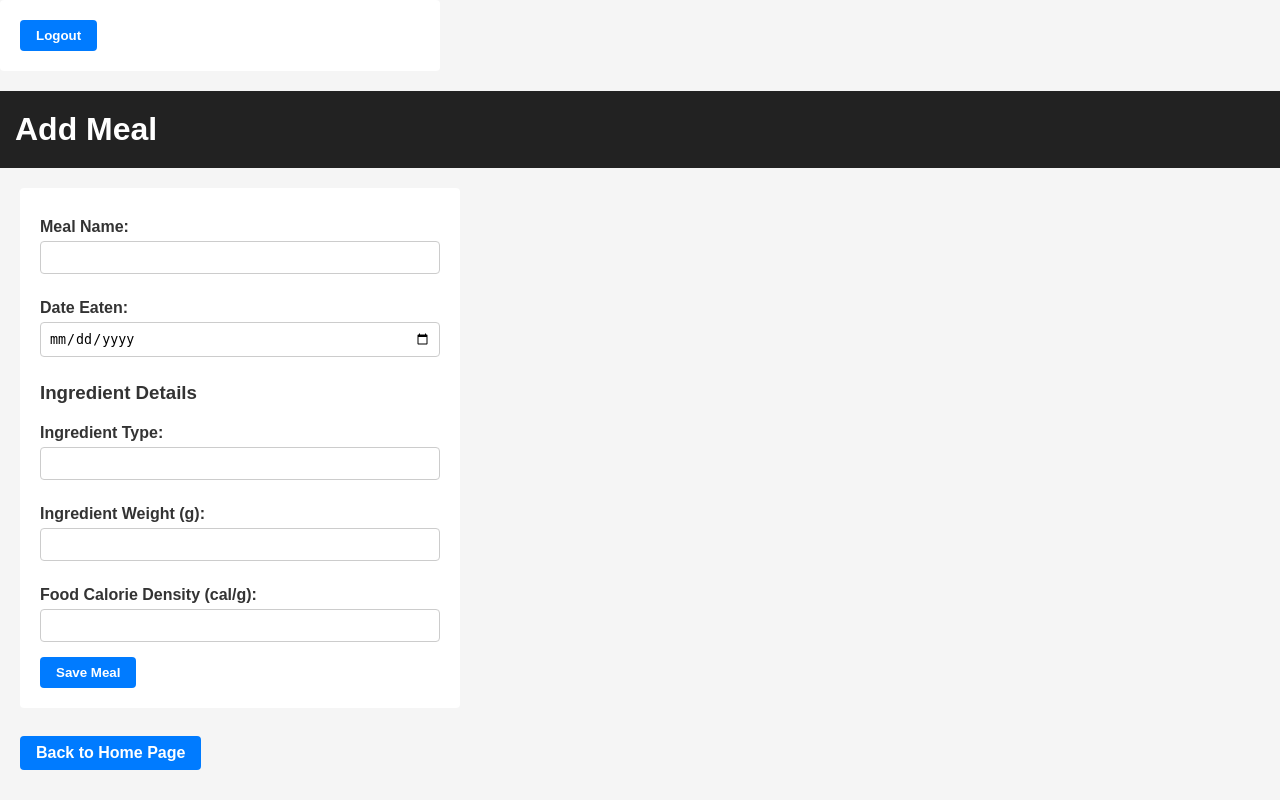
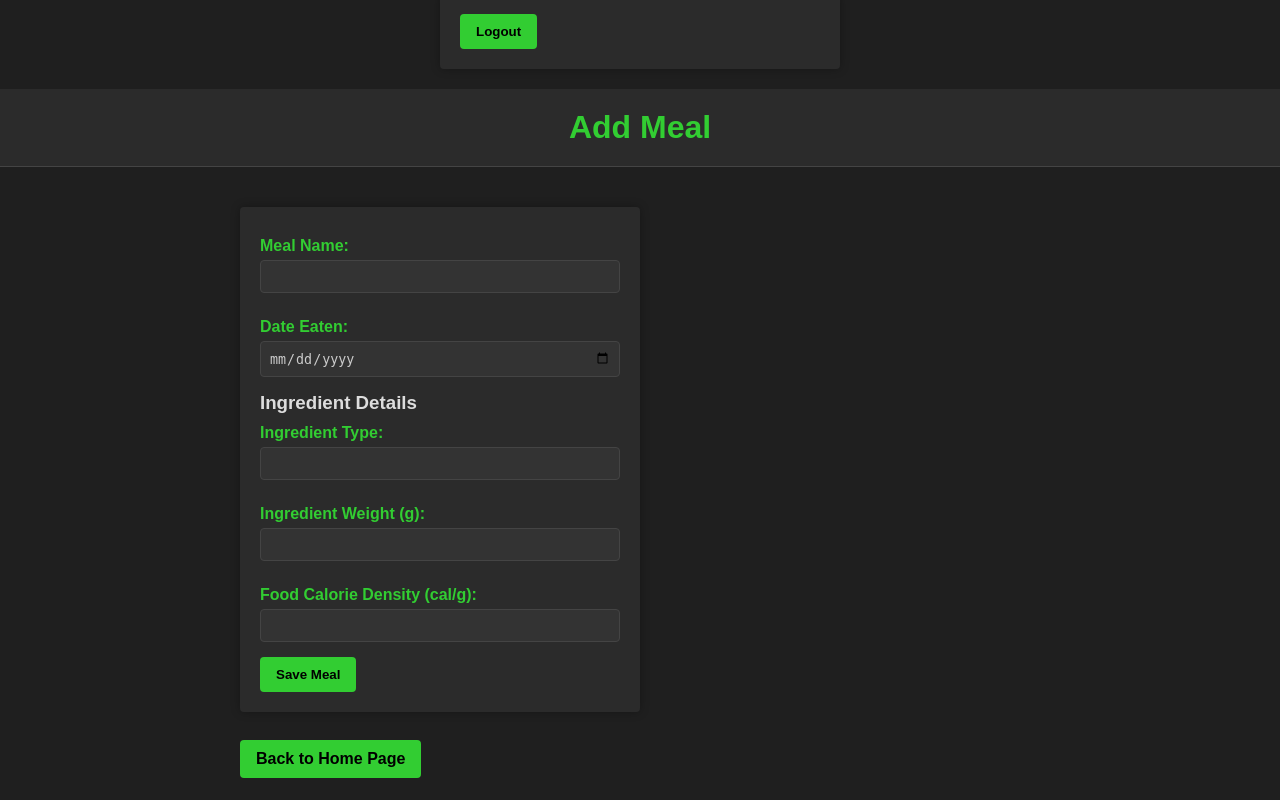
Before and after one commit to gringobamba/350-Project, a Flask app: page /add_meal in a window 1280 px wide. Run offline with Flask 3, Linux system fonts and the light colour scheme; the visitor is signed in with stand-in values (Sample User, id 1).

Commit message:
fixed some of the html and paths

```diff
--- a/static/css/styles.css
+++ b/static/css/styles.css
@@ -1,66 +1,74 @@
-/* =================================
-   Existing alert message styles
-   ================================= */
-   .alert {
-    padding: 10px;
-    margin-bottom: 15px;
-    border-radius: 4px;
+
+:root {
+    --background-color: #1f1f1f;  /* Overall dark background */
+    --card-bg: #2b2b2b;          /* Slightly lighter section background */
+    --accent-color: #32cd32;     /* Lime green accent */
+    --text-color: #dddddd;       /* Default text color */
+    --border-color: #444444;     /* For input borders, etc. */
+    --error-color: #ff4d4d;      /* For error alerts */
+    --success-bg: #264d26;       /* For success alerts background */
+    --success-text: #32cd32;     /* For success alert text/border */
+    --info-bg: #1e2d40;          /* For info alert background */
+    --info-text: #4da6ff;        /* For info alert text/border */
 }
 
-.alert.success {
-    color: #3c763d;
-    border: 1px solid #3c763d;
-    background-color: #dff0d8;
+
+html, body {
+    height: 100%;
+    margin: 0;
+    padding: 0;
+    background-color: var(--background-color);
+    color: var(--text-color);
+    font-family: Arial, sans-serif; /* Choose your preferred font */
 }
 
-.alert.error {
-    color: red;
-    border: 1px solid red;
-    background-color: #ffdede;
-}
 
-.alert.info {
-    color: rgb(77, 103, 190);
-    border: 1px solid rgb(77, 103, 190);
-    background-color: #d0e1f5;
-}
-
-/* =================================
-   Base Styles
-   ================================= */
-html, body {
-    margin: 0;
-    padding: 0;
-    font-family: Arial, sans-serif; /* Replace with your preferred font */
-    background-color: #f5f5f5;
-    color: #333;
+body {
+    display: flex;
+    flex-direction: column;
+    justify-content: center; /* Vertical center */
+    align-items: center;     /* Horizontal center */
 }
 
 header {
-    background-color: #222;
-    color: #fff;
-    padding: 10px 15px;
+    width: 100%;
+    box-sizing: border-box;
+    background-color: var(--card-bg);
+    color: var(--accent-color);
+    padding: 20px;
+    text-align: center;
+    margin-bottom: 20px;
+    /* Optional shadow or border */
+    border-bottom: 1px solid var(--border-color);
 }
 
 h1, h2, h3, h4 {
     margin: 0;
-    padding: 10px 0;
+    padding: 0;
 }
 
-/* Spacing around main content sections */
 section {
     margin: 20px;
+    width: 100%;
+    max-width: 800px; /* Keep content from going super wide */
+    box-sizing: border-box;
 }
 
-/* =================================
-   Form Styles
-   ================================= */
+footer {
+    margin-top: 20px;
+    text-align: center;
+    color: var(--accent-color);
+}
+
 form {
-    background-color: #fff;
+    background-color: var(--card-bg);
     padding: 20px;
     border-radius: 4px;
     margin-bottom: 20px;
-    max-width: 400px; /* Set a max width to keep forms contained */
+    width: 100%;
+    max-width: 400px;
+    box-sizing: border-box;
+    box-shadow: 0 0 10px rgba(0, 0, 0, 0.3);
 }
 
 label {
@@ -68,6 +76,7 @@ label {
     margin-top: 10px;
     margin-bottom: 5px;
     font-weight: bold;
+    color: var(--accent-color);
 }
 
 input[type="text"],
@@ -78,69 +87,92 @@ input[type="number"],
 select {
     width: 100%;
     padding: 8px;
+    margin-bottom: 15px;
+    border: 1px solid var(--border-color);
+    border-radius: 4px;
+    background-color: #333;
+    color: #ccc;
     box-sizing: border-box;
-    margin-bottom: 15px;
-    border: 1px solid #ccc;
-    border-radius: 4px;
+}
+
+input::placeholder {
+    color: #777; /* Slightly lighter placeholder text */
 }
 
 button[type="submit"],
 button[type="button"] {
-    padding: 8px 16px;
+    padding: 10px 16px;
     border: none;
     border-radius: 4px;
     cursor: pointer;
-    background-color: #007bff;
-    color: #fff;
+    background-color: var(--accent-color);
+    color: #000; /* Dark text on lime green */
     font-weight: bold;
+    transition: background-color 0.3s ease;
 }
 
 button[type="submit"]:hover,
 button[type="button"]:hover {
-    background-color: #0056b3;
+    background-color: #28a128; /* Slightly darker lime on hover */
 }
 
-/* =================================
-   Button & Link Styles
-   ================================= */
-/* You already have some <a class="button"> elements. Style them consistently here: */
 .button {
     display: inline-block;
-    padding: 8px 16px;
+    padding: 10px 16px;
     margin: 8px 0;
-    background-color: #007bff;
-    color: #fff;
+    background-color: var(--accent-color);
+    color: #000;
     text-decoration: none;
     border-radius: 4px;
     font-weight: bold;
+    transition: background-color 0.3s ease;
 }
 
 .button:hover {
-    background-color: #0056b3;
+    background-color: #28a128;
 }
 
-/* Optional container around multiple buttons. */
 .button-container {
     margin: 10px 0;
 }
 
-/* =================================
-   Lists and General Layout
-   ================================= */
 ul {
     list-style: none;
     padding-left: 0;
 }
 
 li {
-    background-color: #fff;
+    background-color: var(--card-bg);
     margin-bottom: 10px;
     padding: 10px;
     border-radius: 4px;
+    box-sizing: border-box;
+    box-shadow: 0 0 5px rgba(0, 0, 0, 0.2);
 }
 
-/* Basic footer styling */
-footer {
-    margin-top: 20px;
-    text-align: center;
+.alert {
+    padding: 10px;
+    margin-bottom: 15px;
+    border-radius: 4px;
+    color: #ffffff; /* Default text color for alerts */
+    border: 1px solid;
+    box-shadow: 0 0 5px rgba(0,0,0,0.2);
 }
+
+.alert.success {
+    background-color: var(--success-bg);
+    border-color: var(--success-text);
+    color: var(--success-text);
+}
+
+.alert.error {
+    background-color: #3b1f1f; /* Dark red background for error */
+    border-color: var(--error-color);
+    color: var(--error-color);
+}
+
+.alert.info {
+    background-color: var(--info-bg);
+    border-color: var(--info-text);
+    color: var(--info-text);
+}
--- a/templates/add_meal.html
+++ b/templates/add_meal.html
@@ -4,7 +4,7 @@
   <meta charset="UTF-8">
   <meta name="viewport" content="width=device-width, initial-scale=1.0">
   <title>Add Meal | Fitness App</title>
-  <link rel="stylesheet" href="{{ url_for('static', filename='css/styles.css') }}">
+  <link rel="stylesheet" href="../static/css/styles.css">
 </head>
 <body>
   {% if session.get('user_id') %}
--- a/templates/add_routine.html
+++ b/templates/add_routine.html
@@ -4,7 +4,7 @@
   <meta charset="UTF-8">
   <meta name="viewport" content="width=device-width, initial-scale=1.0">
   <title>Add Routine | Fitness App</title>
-  <link rel="stylesheet" href="{{ url_for('static', filename='css/styles.css') }}">
+  <link rel="stylesheet" href="../static/css/styles.css">
 </head>
 <body>
   {% if session.get('user_id') %}
--- a/templates/add_workout.html
+++ b/templates/add_workout.html
@@ -4,7 +4,7 @@
   <meta charset="UTF-8">
   <meta name="viewport" content="width=device-width, initial-scale=1.0">
   <title>Add Workout | Fitness App</title>
-  <link rel="stylesheet" href="{{ url_for('static', filename='css/styles.css') }}">
+  <link rel="stylesheet" href="../static/css/styles.css">
 </head>
 <body>
   {% if session.get('user_id') %}
--- a/templates/index.html
+++ b/templates/index.html
@@ -4,7 +4,7 @@
     <meta charset="UTF-8">
     <meta name="viewport" content="width=device-width, initial-scale=1.0">
     <title>Homepage</title>
-    <link rel="stylesheet" href="{{ url_for('static', filename='css/styles.css') }}">
+    <link rel="stylesheet" href="../static/css/styles.css">
 </head>
 <body>
     <!-- Show error or success messages if there are any -->
--- a/templates/login.html
+++ b/templates/login.html
@@ -3,8 +3,8 @@
 <head>
   <meta charset="UTF-8">
   <meta name="viewport" content="width=device-width, initial-scale=1.0">
-  <title>Add Workout | Fitness App</title>
-  <link rel="stylesheet" href="{{ url_for('static', filename='css/styles.css') }}">
+  <title>Login | Fitness App</title>
+  <link rel="stylesheet" href="../static/css/styles.css">
 </head>
 
 <form method="POST">
--- a/templates/register.html
+++ b/templates/register.html
@@ -3,8 +3,8 @@
 <head>
   <meta charset="UTF-8">
   <meta name="viewport" content="width=device-width, initial-scale=1.0">
-  <title>Add Workout | Fitness App</title>
-  <link rel="stylesheet" href="{{ url_for('static', filename='css/styles.css') }}">
+  <title>Register | Fitness App</title>
+  <link rel="stylesheet" href="../static/css/styles.css">
 </head>
 <form method="POST">
     <input name="fname" placeholder="First Name" required>
--- a/templates/view_meals.html
+++ b/templates/view_meals.html
@@ -4,7 +4,7 @@
   <meta charset="UTF-8">
   <meta name="viewport" content="width=device-width, initial-scale=1.0">
   <title>View Meals | Fitness App</title>
-  <link rel="stylesheet" href="{{ url_for('static', filename='css/styles.css') }}">
+  <link rel="stylesheet" href="../static/css/styles.css">
 </head>
 <body>
   {% if session.get('user_id') %}
--- a/templates/view_routines.html
+++ b/templates/view_routines.html
@@ -4,7 +4,7 @@
   <meta charset="UTF-8">
   <meta name="viewport" content="width=device-width, initial-scale=1.0">
   <title>View Routines | Fitness App</title>
-  <link rel="stylesheet" href="{{ url_for('static', filename='css/styles.css') }}">
+  <link rel="stylesheet" href="../static/css/styles.css">
 </head>
 <body>
   {% if session.get('user_id') %}
--- a/templates/view_workouts.html
+++ b/templates/view_workouts.html
@@ -4,7 +4,7 @@
   <meta charset="UTF-8">
   <meta name="viewport" content="width=device-width, initial-scale=1.0">
   <title>View Workouts | Fitness App</title>
-  <link rel="stylesheet" href="{{ url_for('static', filename='css/styles.css') }}">
+  <link rel="stylesheet" href="../static/css/styles.css">
 </head>
 <body>
   {% if session.get('user_id') %}
```
